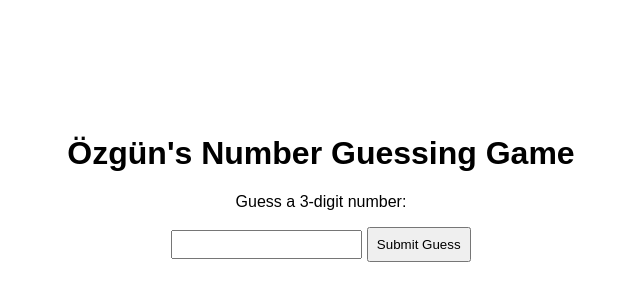
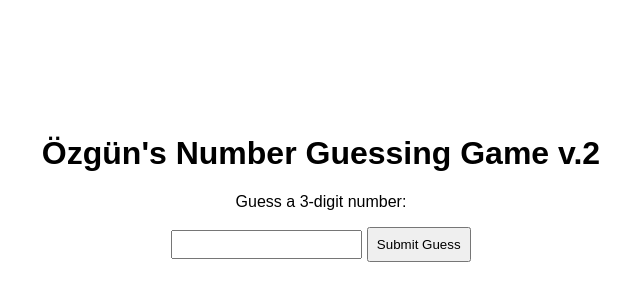
Before and after one commit to ozgunbulut78/Number_Guess, a plain HTML site: page docs/index.html in a window 1280 px wide. Shown: the part 204-504 px from the top of the page, without its empty margins (319-959 px from the left). Drawn offline with Linux system fonts and the light colour scheme.

Commit message:
Update index.html

```diff
--- a/docs/index.html
+++ b/docs/index.html
@@ -3,12 +3,12 @@
 <head>
     <meta charset="UTF-8">
     <meta name="viewport" content="width=device-width, initial-scale=1.0">
-    <title>Özgün's Number Guessing Game</title>
+    <title>Özgün's Number Guessing Game v.2 </title>
     <link rel="stylesheet" href="styles.css">
 </head>
 <body>
     <div class="container">
-        <h1>Özgün's Number Guessing Game</h1>
+        <h1>Özgün's Number Guessing Game v.2 </h1>
         <p>Guess a 3-digit number:</p>
         <input type="text" id="guessInput" maxlength="3">
         <button onclick="submitGuess()">Submit Guess</button>
```
